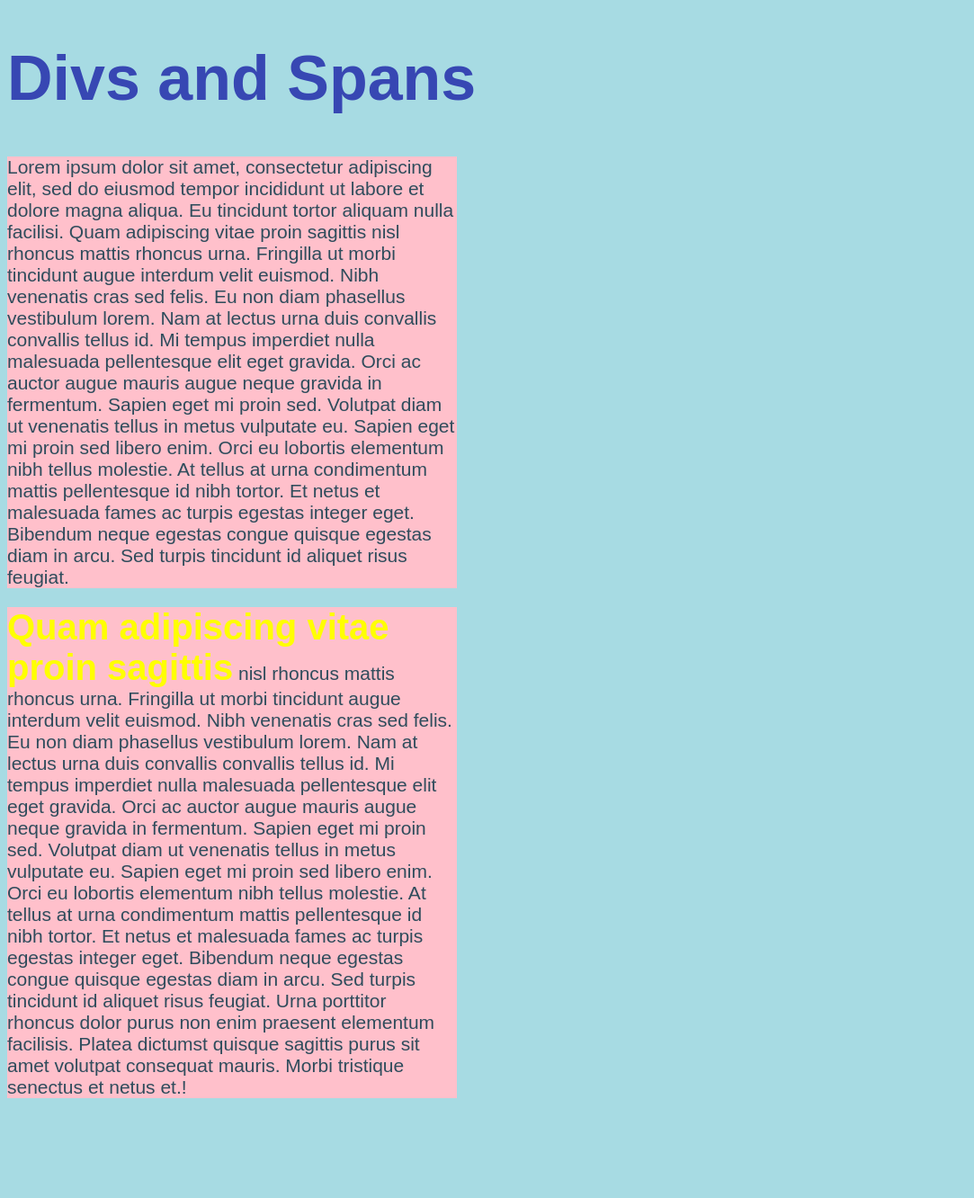
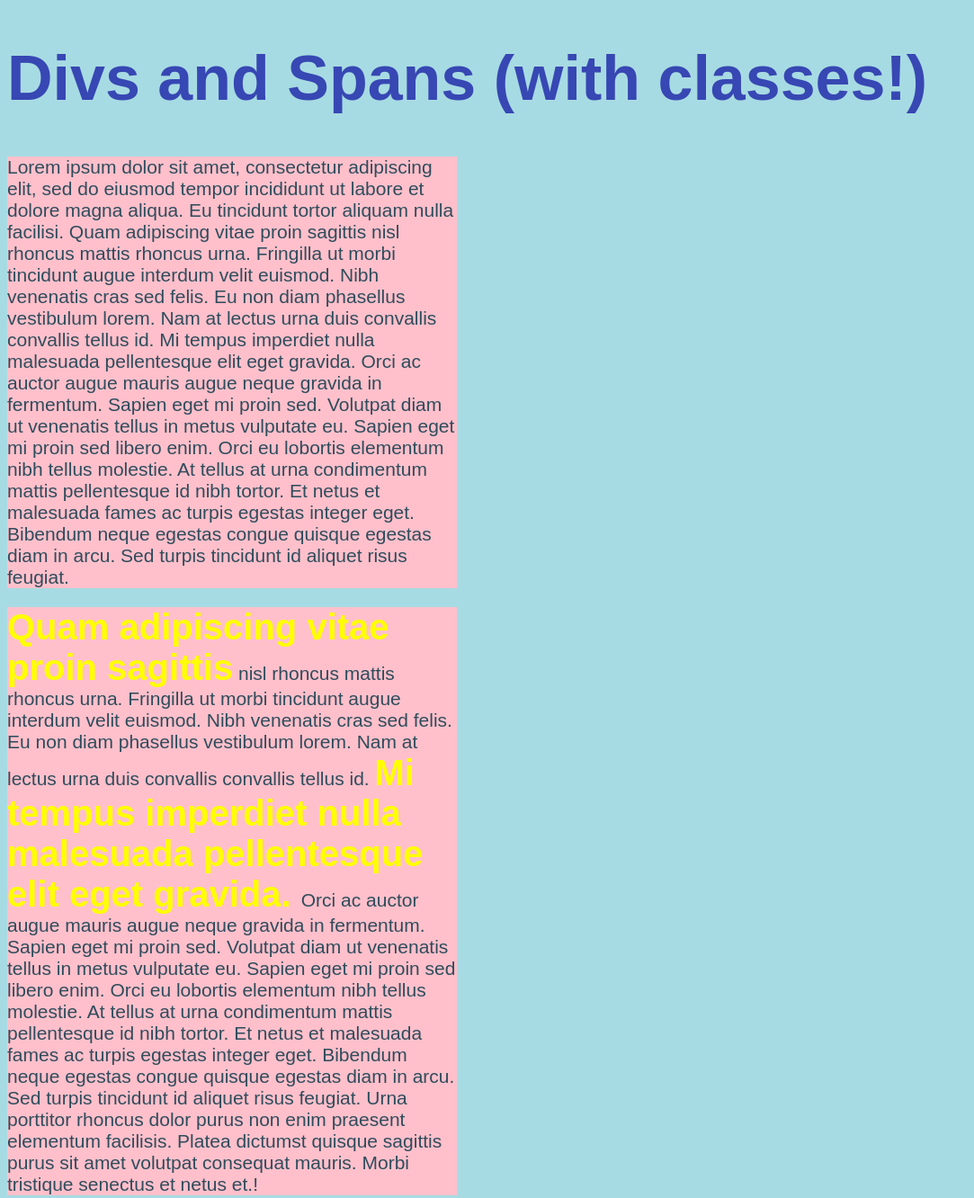
Before and after one commit to iamgenesisl/git-test, a plain HTML site: page My first website/div-span.html in a window 1280 px wide. Shown: the whole page at 90% size, without its empty margins (0-1083 px from the left). Before the commit the page ends 1242 px from the top, so only its background shows below. Drawn offline with Linux system fonts and the light colour scheme.

Commit message:
Add class in div and span
For testing tutorial xoxo

```diff
--- a/My first website/div-span.html
+++ b/My first website/div-span.html
@@ -8,10 +8,10 @@
 </head>
 <body>
 
-    <h1>Divs and Spans</h1>
+    <h1>Divs and Spans (with classes!)</h1>
 
-    <div>
-        <p>Lorem ipsum dolor sit amet, consectetur adipiscing elit, sed do
+    <div class="top-section">
+        <p class="intro">Lorem ipsum dolor sit amet, consectetur adipiscing elit, sed do
         eiusmod tempor incididunt ut labore et dolore magna aliqua.
         Eu tincidunt tortor aliquam nulla facilisi. Quam adipiscing vitae proin sagittis
         nisl rhoncus mattis rhoncus urna. Fringilla ut morbi tincidunt augue interdum velit euismod.
@@ -26,12 +26,12 @@
         Sed turpis tincidunt id aliquet risus feugiat.</p>
     </div>
 
-    <div>
-        <p><span>Quam adipiscing vitae proin sagittis</span>
+    <div class="bottom-section">
+        <p><span class="highlight">Quam adipiscing vitae proin sagittis</span>
         nisl rhoncus mattis rhoncus urna. Fringilla ut morbi tincidunt augue interdum velit euismod.
         Nibh venenatis cras sed felis. Eu non diam phasellus vestibulum lorem. Nam at lectus urna
-        duis convallis convallis tellus id. Mi tempus imperdiet nulla malesuada pellentesque elit
-        eget gravida. Orci ac auctor augue mauris augue neque gravida in fermentum.
+        duis convallis convallis tellus id. <span class="accent-color">Mi tempus imperdiet nulla malesuada pellentesque elit
+        eget gravida. </span>Orci ac auctor augue mauris augue neque gravida in fermentum.
         Sapien eget mi proin sed. Volutpat diam ut venenatis tellus in metus vulputate eu.
         Sapien eget mi proin sed libero enim. Orci eu lobortis elementum nibh tellus molestie.
         At tellus at urna condimentum mattis pellentesque id nibh tortor.
```
